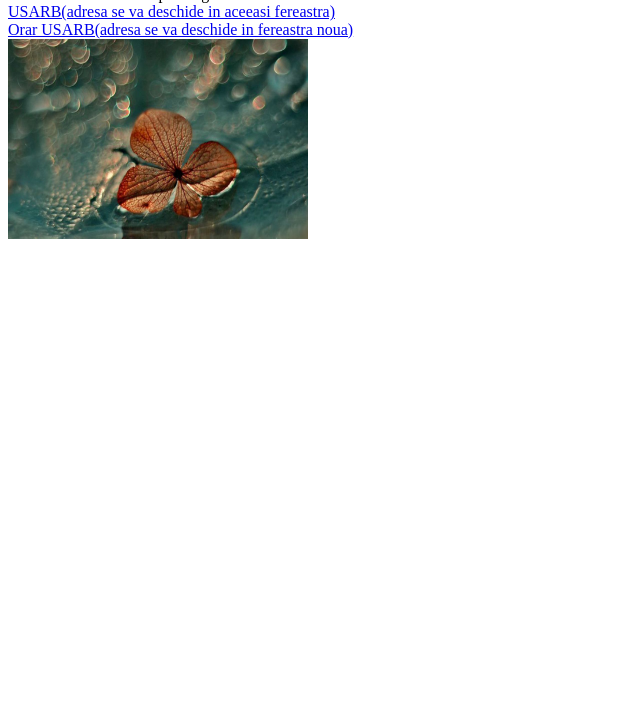
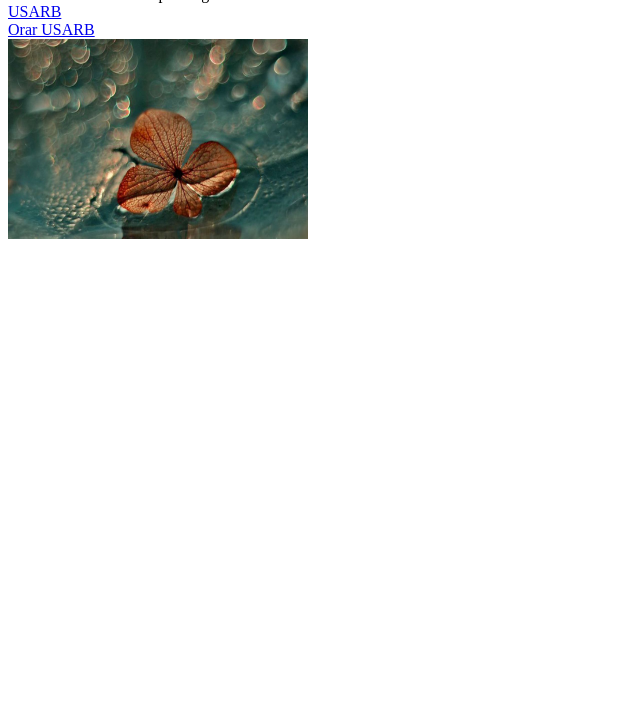
Before and after one commit to adrianamadan00/paginiweb, a plain HTML site: page lucrul independent/index.html in a window 1280 px wide. Shown: the part 75-800 px from the top of the page, without its empty margins (0-640 px from the left). Drawn offline with Linux system fonts and the light colour scheme.

Commit message:
Update index.html
Co-Authored-By: adrianamadan00 <94174741+adrianamadan00@users.noreply.github.com>

```diff
--- a/lucrul independent/index.html
+++ b/lucrul independent/index.html
@@ -9,8 +9,8 @@
 </head>
 <body>
         Lorem ipsum <div class="element">dolor</div> sit amet consectetur adipisicing elit. Ea molestias <br>
-        <a href="https://usarb.md">USARB(adresa se va deschide in aceeasi fereastra)</a> <br>
-        <a href="https://orar.usarb.md/" target="_blank">Orar USARB(adresa se va deschide in fereastra noua)</a><br>
+        <a href="https://usarb.md">USARB</a> <br>
+        <a href="https://orar.usarb.md/" target="_blank">Orar USARB</a><br>
         <img src="img/imagine.jpg" width="300" height="200">
 </body>
 </html>
```
